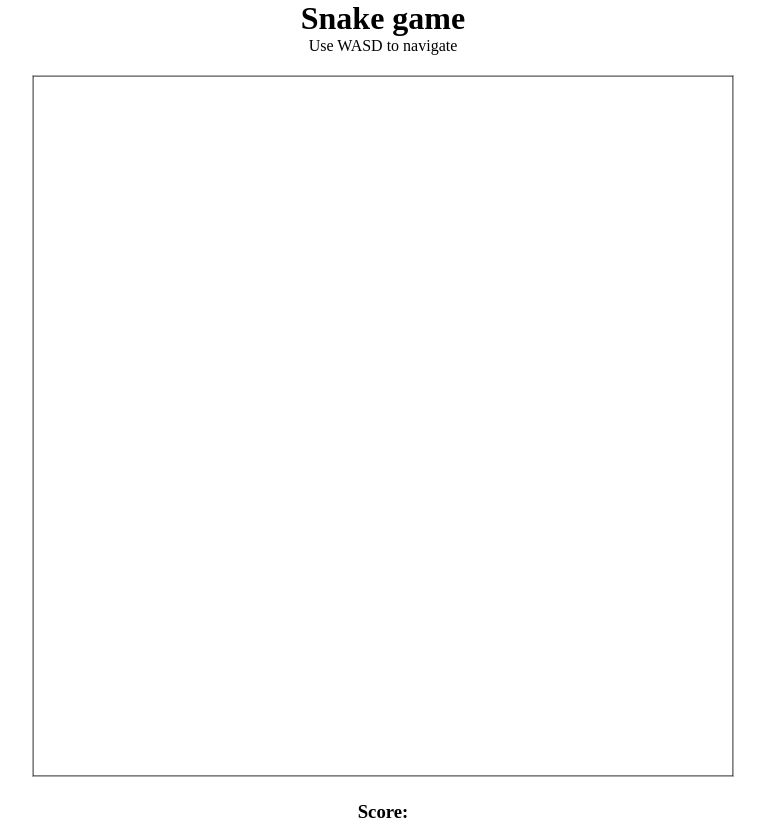
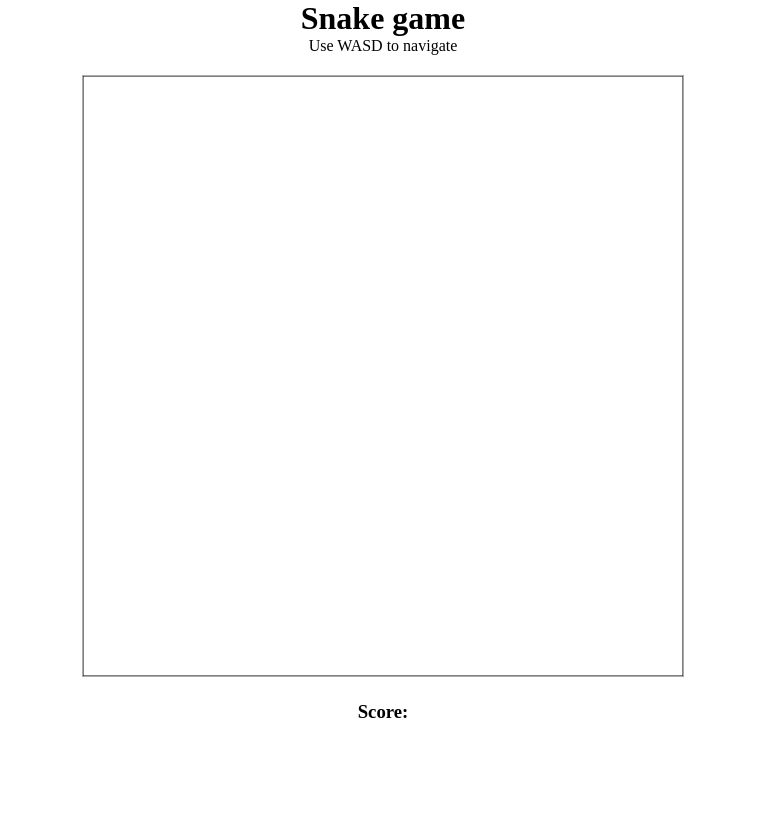
Before and after one commit to howardlee93/snake, a plain HTML site: page index.html in a window 1280 px wide. Shown: the whole page, without its empty margins (257-1022 px from the left). After the commit the page ends 800 px from the top, so only its background shows below. Drawn offline with Linux system fonts and the light colour scheme.

Commit message:
changed canvas size

```diff
--- a/index.html
+++ b/index.html
@@ -33,7 +33,7 @@
     <h1> Snake game</h1>
 
     <p> Use WASD to navigate</p>
-    <canvas id="canvas"  height="700" width="700" > </canvas>
+    <canvas id="canvas"  height="600" width="600" > </canvas>
     <h3>Score:</h3>
 </body>
 
--- a/snake.js
+++ b/snake.js
@@ -11,17 +11,22 @@ const snake_col = 'lightblue';
 const snake_border = 'darkblue';
 
 let snake =[ // can be done dynamically?
-    {x:200, y:200}, {x:190, y:200}, {x:180, y:200},{x:170, y:200},
-    {x:160, y:200}
+    {x:300, y:300},
+    {x:310, y:300},
+    {x:320, y:300},
+    {x:330, y:300},
+    {x:340, y:300}
 ];
 
 //movement velocity
 let dx = 10;
-let dy = 10;
+let dy = 0;
 
 //food
 let food_x;
 let food_y;
+
+let score = 0;
 
 const drawCanvas = (width, height) =>{
     ctx.fillStyle = board_background;
```
